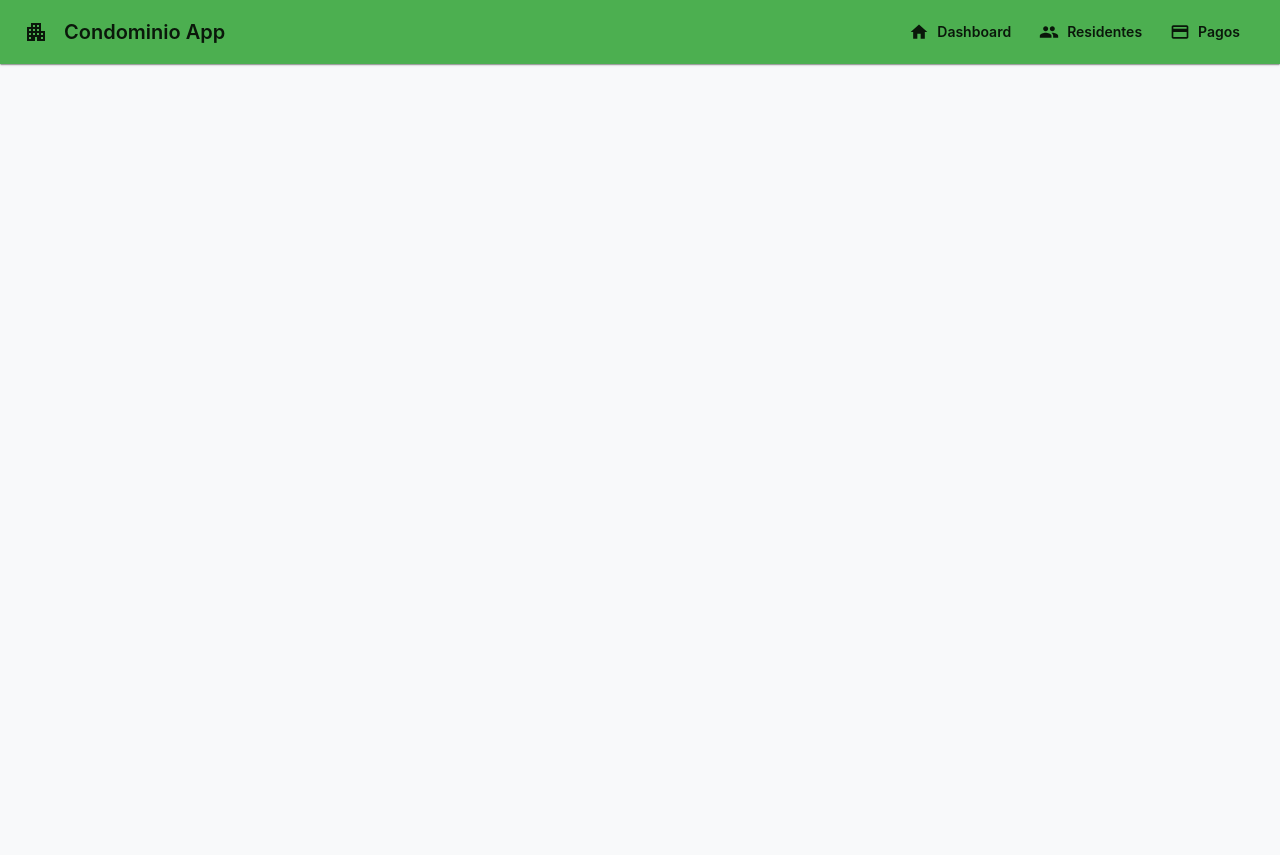
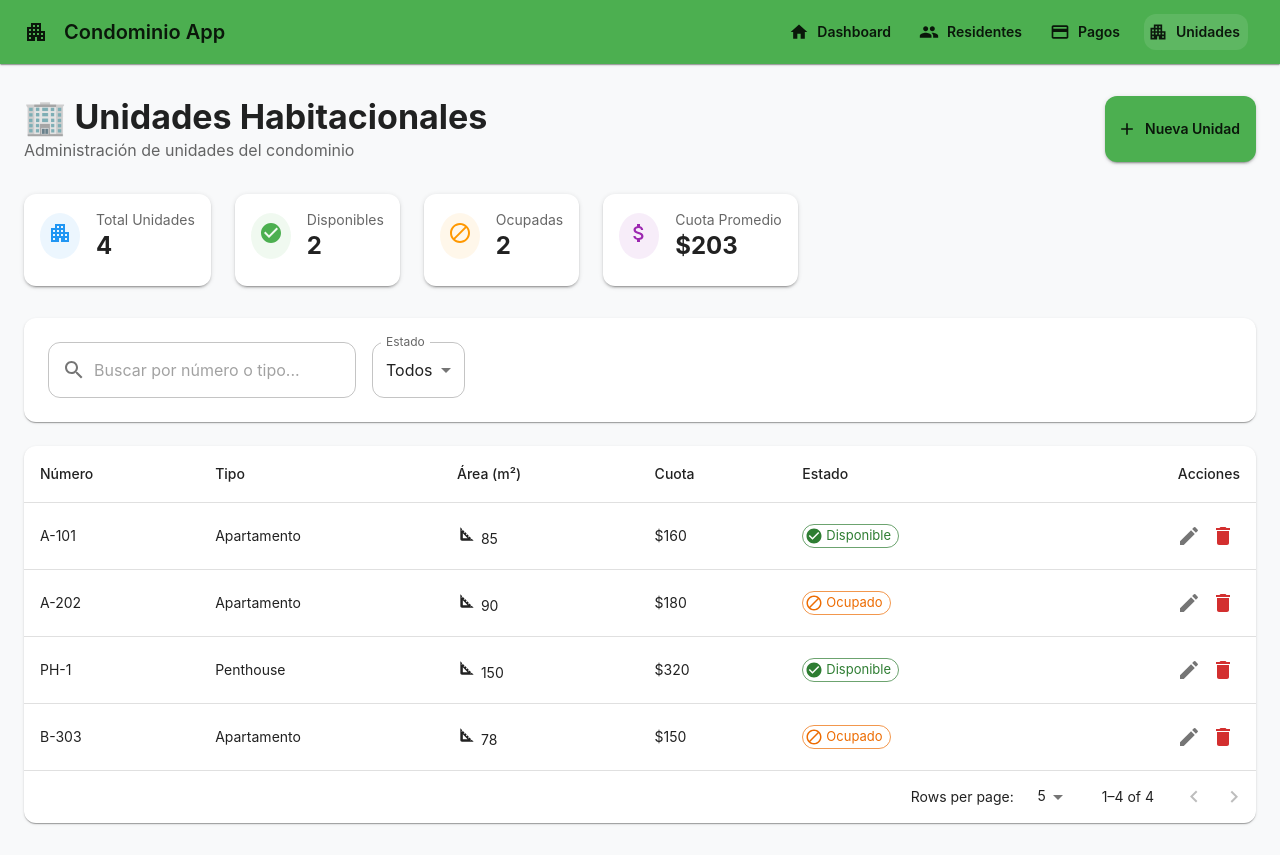
Before and after one commit to lucho007350/condominio, a React (Vite) app in the folder condominio-frontend/: page /units in a window 1280 px wide. Before the commit the page ends 800 px from the top, so only its background shows below. Built offline with nearby package versions, Linux system fonts and the light colour scheme.

Commit message:
clase "unidadhabitacional'

```diff
--- a/condominio-frontend/src/App.jsx
+++ b/condominio-frontend/src/App.jsx
@@ -4,6 +4,8 @@ import Navbar from './components/Layout/Navbar';
 import Dashboard from './pages/Dashboard';
 import Residents from './pages/Residents';
 import Payments from './pages/Payments';
+import UnidadesHabitacionales from './pages/UnidadesHabitacionales';
+
 
 import { Container } from '@mui/material';
 
@@ -16,6 +18,8 @@ function App() {
           <Route path="/" element={<Dashboard />} />
           <Route path="/residents" element={<Residents />} />
           <Route path="/payments" element={<Payments />} />
+          <Route path="/units" element={<UnidadesHabitacionales />} />
+
 
         </Routes>
       </Container>
--- a/condominio-frontend/src/components/Layout/Navbar.jsx
+++ b/condominio-frontend/src/components/Layout/Navbar.jsx
@@ -22,6 +22,7 @@ const Navbar = () => {
     { text: 'Dashboard', icon: <HomeIcon />, path: '/' },
     { text: 'Residentes', icon: <PeopleIcon />, path: '/residents' },
     { text: 'Pagos', icon: <PaymentIcon />, path: '/payments' },
+    { text: 'Unidades', icon: <BuildingIcon />, path: '/units' },
 
   ];
 
--- /dev/null
+++ b/condominio-frontend/src/pages/UnidadesHabitacionales.jsx
@@ -0,0 +1,267 @@
+import React, { useEffect, useState } from "react";
+import {
+  Box, Typography, Paper, Table, TableBody, TableCell, TableContainer,
+  TableHead, TableRow, TablePagination, Button, IconButton, Chip,
+  TextField, InputAdornment, Dialog, DialogTitle, DialogContent,
+  DialogActions, Grid, Card, CardContent, Tooltip, LinearProgress,
+  FormControl, InputLabel, Select, MenuItem
+} from "@mui/material";
+
+import {
+  Apartment as UnitIcon,
+  Search as SearchIcon,
+  Add as AddIcon,
+  Edit as EditIcon,
+  Delete as DeleteIcon,
+  CheckCircle as AvailableIcon,
+  Block as OccupiedIcon,
+  SquareFoot as AreaIcon,
+  AttachMoney as MoneyIcon,
+} from "@mui/icons-material";
+
+const UnidadesHabitacionales = () => {
+  const [units, setUnits] = useState([]);
+  const [loading, setLoading] = useState(true);
+  const [page, setPage] = useState(0);
+  const [rowsPerPage, setRowsPerPage] = useState(5);
+  const [search, setSearch] = useState("");
+  const [filterStatus, setFilterStatus] = useState("all");
+  const [openDialog, setOpenDialog] = useState(false);
+  const [selectedUnit, setSelectedUnit] = useState(null);
+
+  // Mock data
+  const mockUnits = [
+    { id: 1, type: "Apartamento", number: "A-101", area: 85, fee: 160, status: "available" },
+    { id: 2, type: "Apartamento", number: "A-202", area: 90, fee: 180, status: "occupied" },
+    { id: 3, type: "Penthouse", number: "PH-1", area: 150, fee: 320, status: "available" },
+    { id: 4, type: "Apartamento", number: "B-303", area: 78, fee: 150, status: "occupied" },
+  ];
+
+  useEffect(() => {
+    setTimeout(() => {
+      setUnits(mockUnits);
+      setLoading(false);
+    }, 800);
+  }, []);
+
+  // Stats
+  const totalUnits = units.length;
+  const availableUnits = units.filter(u => u.status === "available").length;
+  const occupiedUnits = units.filter(u => u.status === "occupied").length;
+  const avgFee =
+    units.length > 0
+      ? Math.round(units.reduce((sum, u) => sum + u.fee, 0) / units.length)
+      : 0;
+
+  const filteredUnits = units.filter(u => {
+    const matchesSearch =
+      u.number.toLowerCase().includes(search.toLowerCase()) ||
+      u.type.toLowerCase().includes(search.toLowerCase());
+
+    const matchesStatus =
+      filterStatus === "all" || u.status === filterStatus;
+
+    return matchesSearch && matchesStatus;
+  });
+
+  const getStatusChip = (status) => (
+    <Chip
+      icon={status === "available" ? <AvailableIcon /> : <OccupiedIcon />}
+      label={status === "available" ? "Disponible" : "Ocupado"}
+      color={status === "available" ? "success" : "warning"}
+      size="small"
+      variant="outlined"
+    />
+  );
+
+  const StatCard = ({ title, value, icon, color }) => (
+    <Card sx={{ boxShadow: 2 }}>
+      <CardContent>
+        <Box display="flex" alignItems="center">
+          <Box
+            sx={{
+              p: 1,
+              mr: 2,
+              borderRadius: "50%",
+              backgroundColor: `${color}15`,
+            }}
+          >
+            {React.cloneElement(icon, { sx: { color } })}
+          </Box>
+          <Box>
+            <Typography variant="body2" color="text.secondary">
+              {title}
+            </Typography>
+            <Typography variant="h5" fontWeight="bold">
+              {value}
+            </Typography>
+          </Box>
+        </Box>
+      </CardContent>
+    </Card>
+  );
+
+  if (loading) {
+    return <LinearProgress />;
+  }
+
+  return (
+    <Box>
+      {/* Header */}
+      <Box display="flex" justifyContent="space-between" mb={4}>
+        <Box>
+          <Typography variant="h4" fontWeight="bold">
+            🏢 Unidades Habitacionales
+          </Typography>
+          <Typography color="text.secondary">
+            Administración de unidades del condominio
+          </Typography>
+        </Box>
+        <Button variant="contained" startIcon={<AddIcon />} onClick={() => setOpenDialog(true)}>
+          Nueva Unidad
+        </Button>
+      </Box>
+
+      {/* Stats */}
+      <Grid container spacing={3} mb={4}>
+        <Grid item xs={12} md={3}>
+          <StatCard title="Total Unidades" value={totalUnits} icon={<UnitIcon />} color="#2196F3" />
+        </Grid>
+        <Grid item xs={12} md={3}>
+          <StatCard title="Disponibles" value={availableUnits} icon={<AvailableIcon />} color="#4CAF50" />
+        </Grid>
+        <Grid item xs={12} md={3}>
+          <StatCard title="Ocupadas" value={occupiedUnits} icon={<OccupiedIcon />} color="#FF9800" />
+        </Grid>
+        <Grid item xs={12} md={3}>
+          <StatCard title="Cuota Promedio" value={`$${avgFee}`} icon={<MoneyIcon />} color="#9C27B0" />
+        </Grid>
+      </Grid>
+
+      {/* Filtros */}
+      <Paper sx={{ p: 3, mb: 3 }}>
+        <Grid container spacing={2}>
+          <Grid item xs={12} md={6}>
+            <TextField
+              fullWidth
+              placeholder="Buscar por número o tipo..."
+              value={search}
+              onChange={(e) => setSearch(e.target.value)}
+              InputProps={{
+                startAdornment: (
+                  <InputAdornment position="start">
+                    <SearchIcon />
+                  </InputAdornment>
+                ),
+              }}
+            />
+          </Grid>
+          <Grid item xs={12} md={3}>
+            <FormControl fullWidth>
+              <InputLabel>Estado</InputLabel>
+              <Select
+                value={filterStatus}
+                label="Estado"
+                onChange={(e) => setFilterStatus(e.target.value)}
+              >
+                <MenuItem value="all">Todos</MenuItem>
+                <MenuItem value="available">Disponible</MenuItem>
+                <MenuItem value="occupied">Ocupado</MenuItem>
+              </Select>
+            </FormControl>
+          </Grid>
+        </Grid>
+      </Paper>
+
+      {/* Tabla */}
+      <Paper>
+        <TableContainer>
+          <Table>
+            <TableHead>
+              <TableRow>
+                <TableCell>Número</TableCell>
+                <TableCell>Tipo</TableCell>
+                <TableCell>Área (m²)</TableCell>
+                <TableCell>Cuota</TableCell>
+                <TableCell>Estado</TableCell>
+                <TableCell align="right">Acciones</TableCell>
+              </TableRow>
+            </TableHead>
+            <TableBody>
+              {filteredUnits
+                .slice(page * rowsPerPage, page * rowsPerPage + rowsPerPage)
+                .map((unit) => (
+                  <TableRow key={unit.id} hover>
+                    <TableCell>{unit.number}</TableCell>
+                    <TableCell>{unit.type}</TableCell>
+                    <TableCell>
+                      <AreaIcon fontSize="small" /> {unit.area}
+                    </TableCell>
+                    <TableCell>${unit.fee}</TableCell>
+                    <TableCell>{getStatusChip(unit.status)}</TableCell>
+                    <TableCell align="right">
+                      <Tooltip title="Editar">
+                        <IconButton size="small" onClick={() => {
+                          setSelectedUnit(unit);
+                          setOpenDialog(true);
+                        }}>
+                          <EditIcon />
+                        </IconButton>
+                      </Tooltip>
+                      <Tooltip title="Eliminar">
+                        <IconButton size="small" color="error">
+                          <DeleteIcon />
+                        </IconButton>
+                      </Tooltip>
+                    </TableCell>
+                  </TableRow>
+                ))}
+            </TableBody>
+          </Table>
+        </TableContainer>
+
+        <TablePagination
+          component="div"
+          count={filteredUnits.length}
+          page={page}
+          onPageChange={(e, p) => setPage(p)}
+          rowsPerPage={rowsPerPage}
+          onRowsPerPageChange={(e) => {
+            setRowsPerPage(parseInt(e.target.value, 10));
+            setPage(0);
+          }}
+          rowsPerPageOptions={[5, 10, 25]}
+        />
+      </Paper>
+
+      {/* Dialog */}
+      <Dialog open={openDialog} onClose={() => setOpenDialog(false)} maxWidth="sm" fullWidth>
+        <DialogTitle>
+          {selectedUnit ? "Editar Unidad" : "Registrar Unidad"}
+        </DialogTitle>
+        <DialogContent>
+          <Grid container spacing={2} mt={1}>
+            <Grid item xs={12}>
+              <TextField fullWidth label="Número" defaultValue={selectedUnit?.number || ""} />
+            </Grid>
+            <Grid item xs={12}>
+              <TextField fullWidth label="Tipo" defaultValue={selectedUnit?.type || ""} />
+            </Grid>
+            <Grid item xs={12} md={6}>
+              <TextField fullWidth label="Área (m²)" type="number" defaultValue={selectedUnit?.area || ""} />
+            </Grid>
+            <Grid item xs={12} md={6}>
+              <TextField fullWidth label="Cuota" type="number" defaultValue={selectedUnit?.fee || ""} />
+            </Grid>
+          </Grid>
+        </DialogContent>
+        <DialogActions>
+          <Button onClick={() => setOpenDialog(false)}>Cancelar</Button>
+          <Button variant="contained">Guardar</Button>
+        </DialogActions>
+      </Dialog>
+    </Box>
+  );
+};
+
+export default UnidadesHabitacionales;
```
